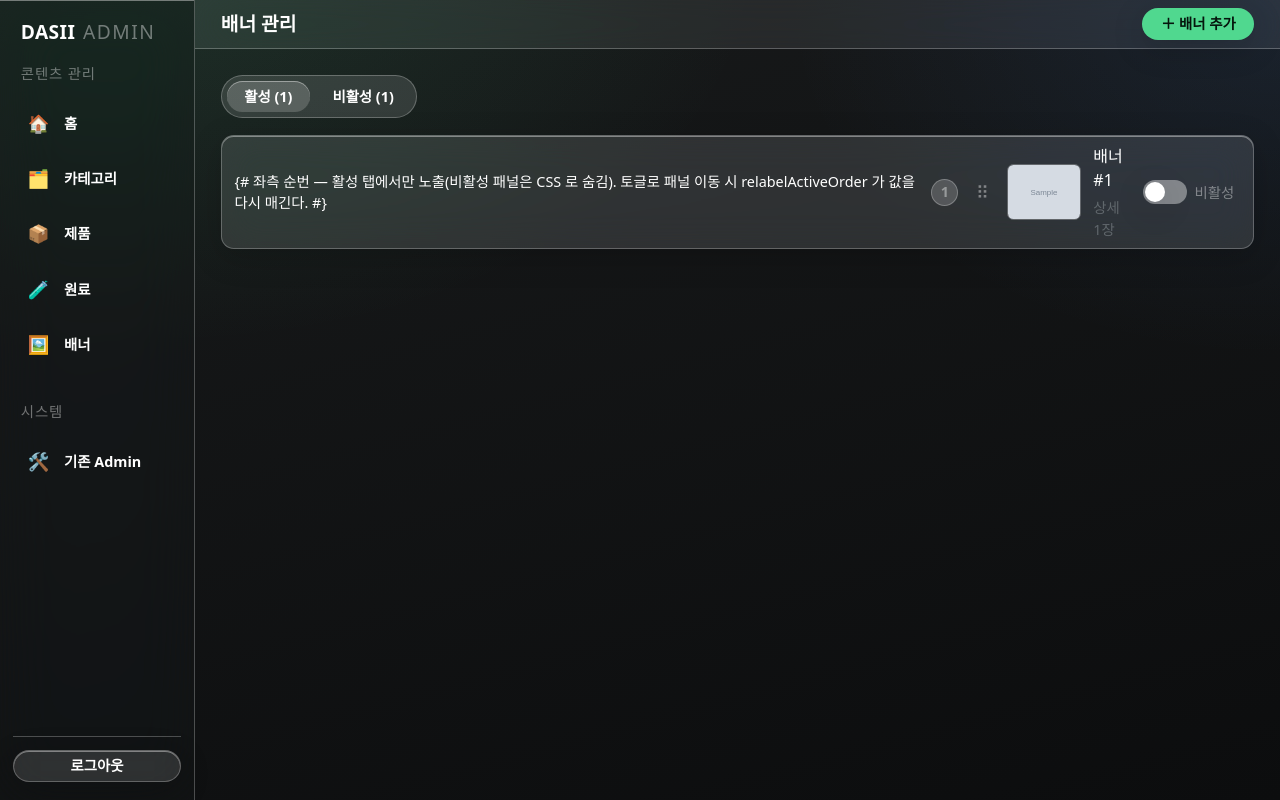
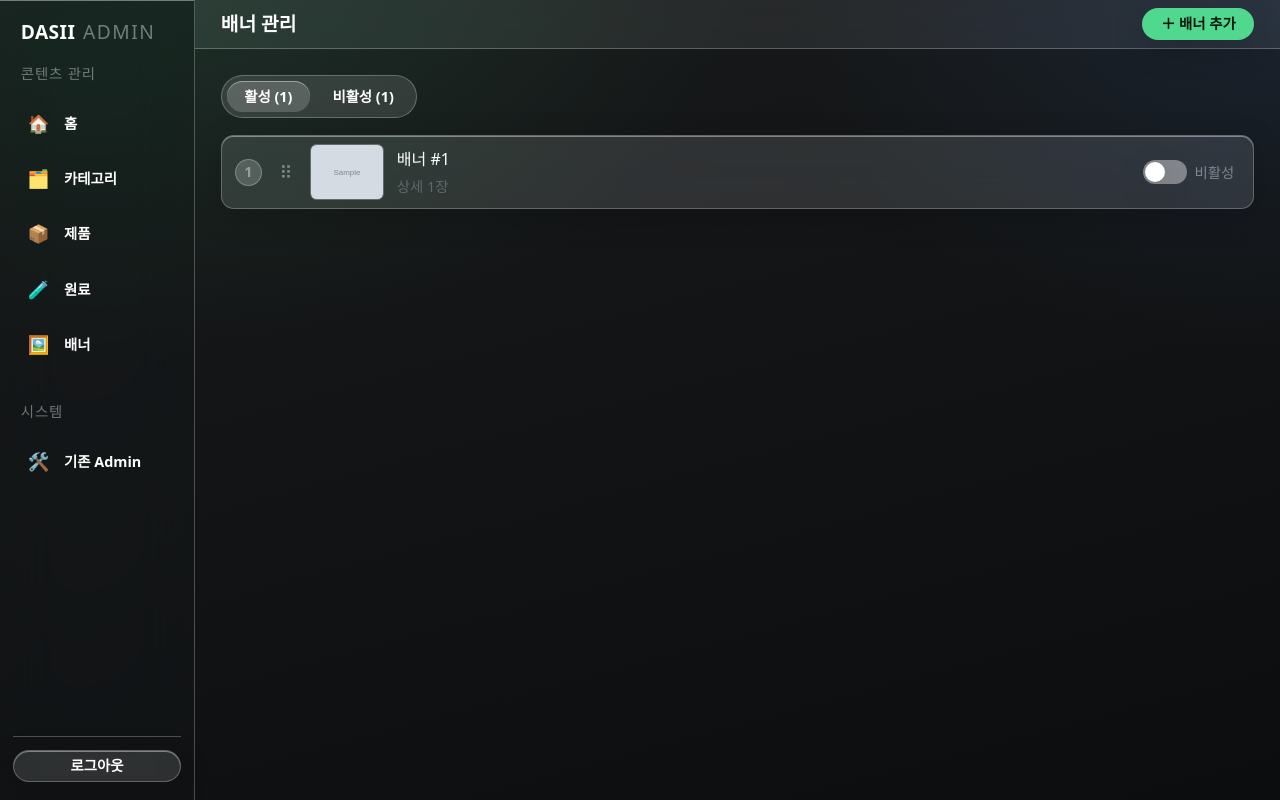
Before and after one commit to Da-sii/Backend, a Django app: template products/templates/admin_home/banner_list.html in a window 1280 px wide. Run offline with Django 5.2, Linux system fonts and the light colour scheme; the template is opened without the code that fills it: most values are stand-ins (such as "Sample title", 1, 10 or a date in 2020); grey boxes marked "Sample" are stand-in pictures.

Commit message:
fix: admin_home 여러 줄 {# #} 주석이 화면에 렌더되던 문제 수정(#233)
Django 인라인 주석 {# #} 은 한 줄만 인식돼, 여러 줄로 쓰면 주석 처리가 안 되고
텍스트가 그대로 렌더된다. {% comment %} 블록으로 교체.
- _banner_card.html: 배너 카드 좌측 순번 옆에 주석 문구 노출되던 것 수정
- product_list.html: 제품 이미지 섹션 위 동일 패턴 수정

Co-Authored-By: Claude Opus 4.8 (1M context) <noreply@anthropic.com>

```diff
--- a/products/templates/admin_home/components/_banner_card.html
+++ b/products/templates/admin_home/components/_banner_card.html
@@ -6,8 +6,10 @@
   · 배너 구분은 #id·썸네일로 한다(별도 이름 없음).
 {% endcomment %}
 <div class="ah-banner-card reveal" data-banner-id="{{ b.id }}"{% if draggable %} draggable="true"{% endif %}>
-  {# 좌측 순번 — 활성 탭에서만 노출(비활성 패널은 CSS 로 숨김). 토글로 패널 이동 시
-     relabelActiveOrder 가 값을 다시 매긴다. #}
+  {% comment %}
+    좌측 순번 — 활성 탭에서만 노출(비활성 패널은 CSS 로 숨김). 토글로 패널 이동 시
+    relabelActiveOrder 가 값을 다시 매긴다.
+  {% endcomment %}
   <span class="ah-banner-card__num text-body-sm" data-order
         title="위에서부터 노출되는 순서입니다">{{ index }}</span>
   <span class="ah-banner-card__grip" aria-hidden="true" title="드래그하여 순서 변경">⠿</span>
--- a/products/templates/admin_home/product_list.html
+++ b/products/templates/admin_home/product_list.html
@@ -163,8 +163,10 @@
           </div>
         </div>
 
-        {# 이미지 — 기존 이미지는 체크해서 삭제(delete_image_ids[], JS 가 채움),
-           추가는 현재 한 번에 한 장만 지원하므로 단일 파일 입력으로 UI 를 맞춘다. #}
+        {% comment %}
+          이미지 — 기존 이미지는 체크해서 삭제(delete_image_ids[], JS 가 채움),
+          추가는 현재 한 번에 한 장만 지원하므로 단일 파일 입력으로 UI 를 맞춘다.
+        {% endcomment %}
         <div class="ah-formsection">
           <h3 class="text-title-sm">제품 이미지</h3>
           <p class="text-caption" style="color: var(--glass-highlight); margin-top: var(--space-1);">
```
